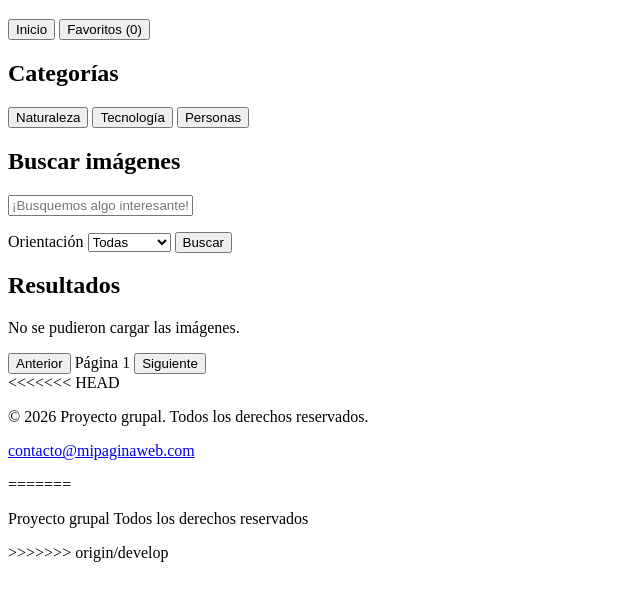
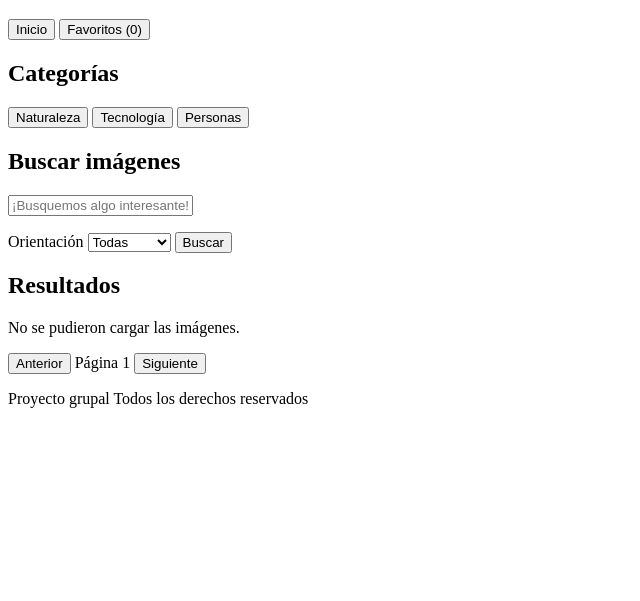
Before and after one commit to jamineska/proyecto-front, a plain HTML site: page index.html in a window 1280 px wide. Shown: the part 61-662 px from the top of the page, without its empty margins (0-640 px from the left). Drawn offline with Linux system fonts and the light colour scheme; no server answers.

Commit message:
Resuelto conflicto con develop y actualizada seccion de categorias

```diff
--- a/index.html
+++ b/index.html
@@ -74,15 +74,8 @@
   </main>
 
   <footer>
-<<<<<<< HEAD
-        <p>&copy; 2026 Proyecto grupal. Todos los derechos reservados.</p>
-        <p><a href="mailto:contacto@mipaginaweb.com">contacto@mipaginaweb.com</a></p>
-    </footer>
-    <script src="js/main.js"></script>
-=======
     <p>Proyecto grupal Todos los derechos reservados</p>
   </footer>
 <script src="js/main.js"></script>
->>>>>>> origin/develop
 </body>
 </html>
```
